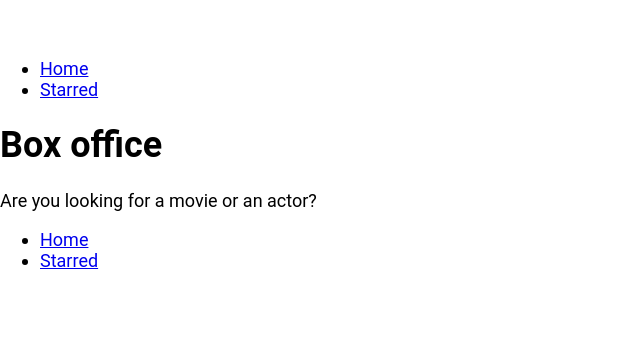
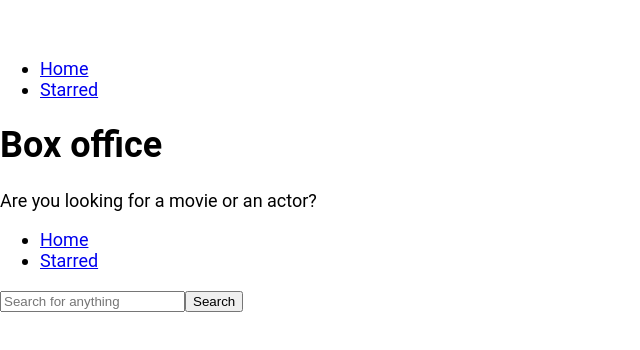
Before and after one commit to selmsy/box-office, a React (Create React App) app: page /#/ in a window 1280 px wide. Shown: the top 350 px of the page, without its empty margins (0-640 px from the left). Built offline with nearby package versions, Linux system fonts and the light colour scheme.

Commit message:
solved issue not showing input on homepage

```diff
--- a/src/components/MainPageLayout.js
+++ b/src/components/MainPageLayout.js
@@ -1,11 +1,12 @@
 import React from 'react'
 import Navs from './Navs'
 import Title from './Title'
-const MainPageLayout = () => {
+const MainPageLayout = ({children}) => {
   return (
     <div>
         <Title title="Box office" subtitle="Are you looking for a movie or an actor?" />
       <Navs/>
+      {children}
     </div>
   );
 };
--- a/src/components/pages/Home.js
+++ b/src/components/pages/Home.js
@@ -18,7 +18,8 @@ const [results, setResults] = useState(null);
 setInput(ev.target.value);
 }
 const onKeyDown = ev =>{
-  if(ev.keyCode === 13){onSearch()
+  if(ev.keyCode === 13){
+    onSearch();
   }
 }
 
@@ -40,7 +41,11 @@ return (
 }
   return (
     <MainPageLayout>
-<input type="text" onChange={onInputChange} onKeyDown={onKeyDown} value={input}/>
+<input type="text"
+placeholder="Search for anything"
+onChange={onInputChange}
+onKeyDown={onKeyDown}
+value={input}/>
 <button type="button" onClick={onSearch}>Search</button>
 {renderResults()}
 </MainPageLayout>
```
